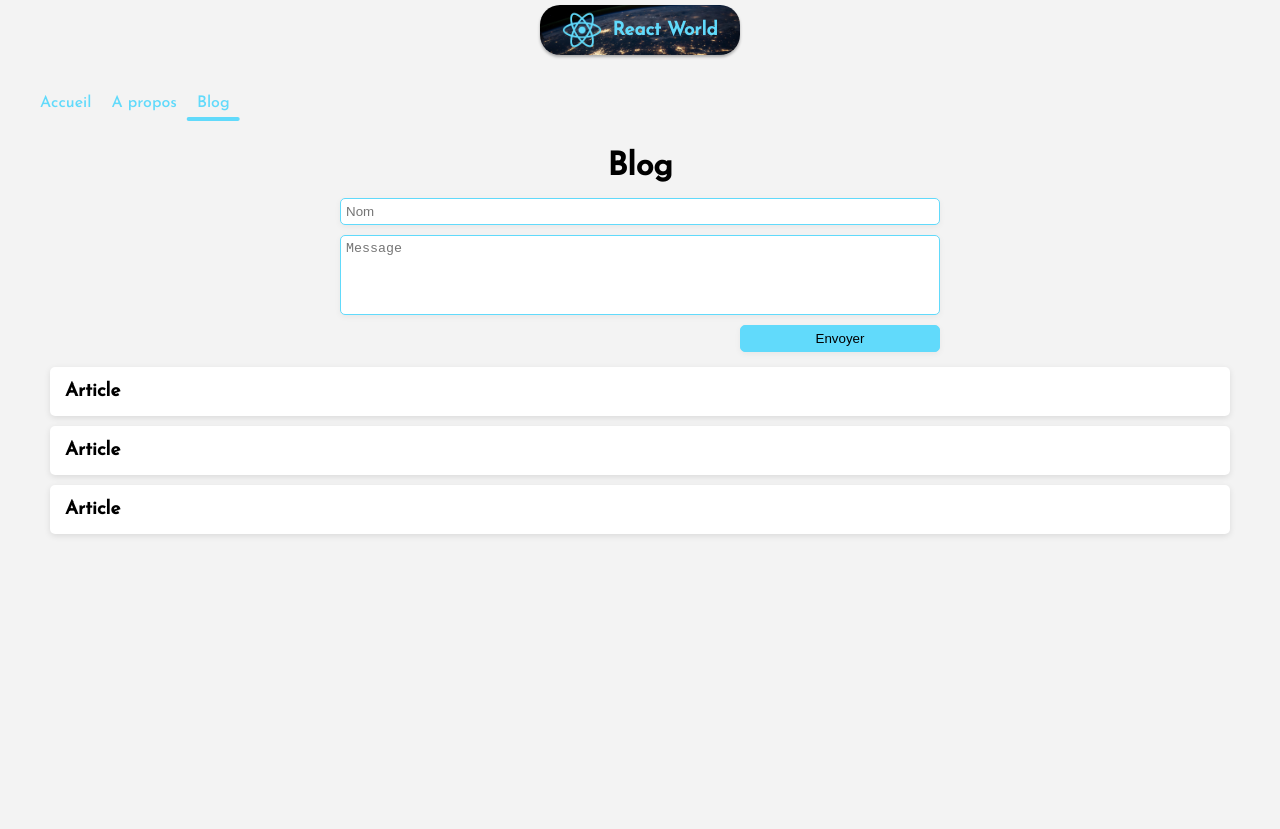
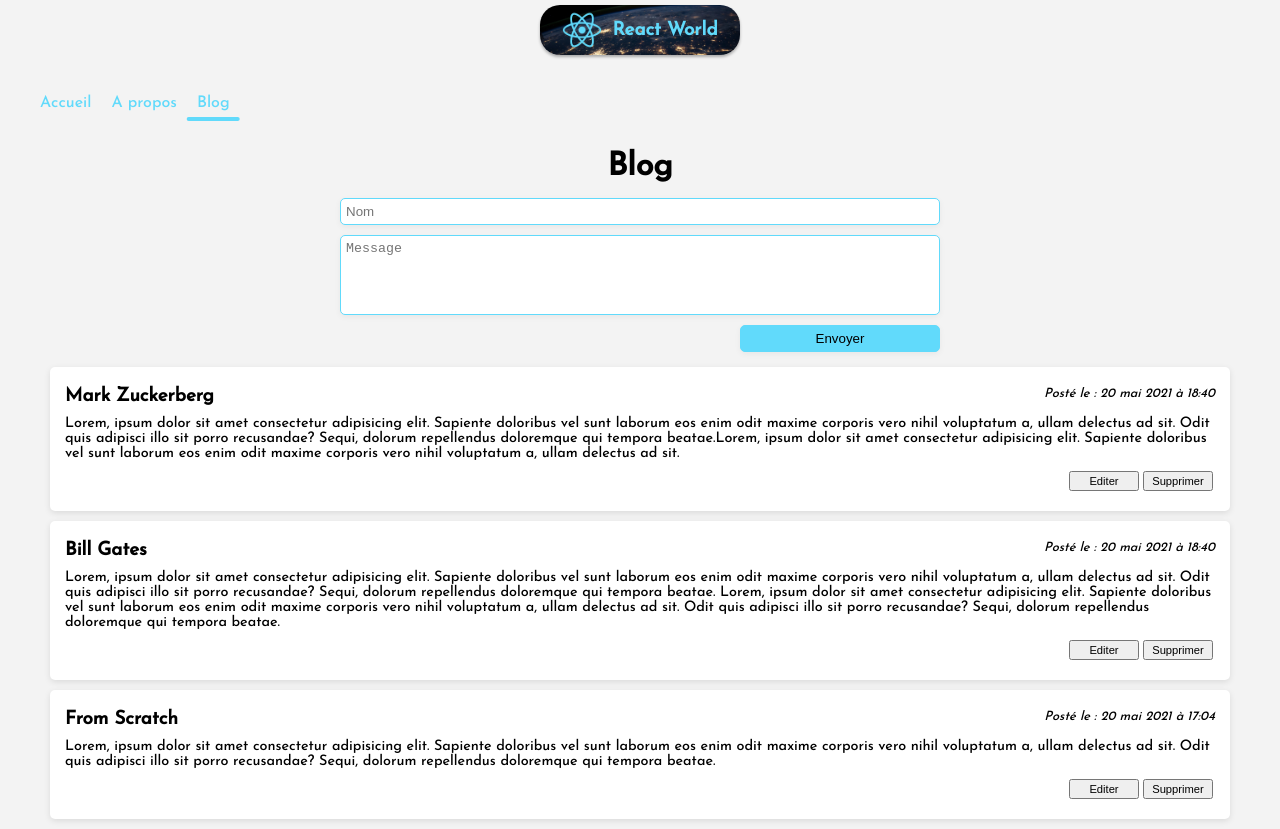
Before and after one commit to Arnaud293/ReactApp_CountriesAPI, a React (Create React App) app: page /blog in a window 1280 px wide. Before the commit the page ends 800 px from the top, so only its background shows below. Built offline with nearby package versions, Linux system fonts and the light colour scheme; data requests are answered from the project's data file.

Commit message:
Display most part of articles, parse date, sort article by age

```diff
--- a/src/components/Article.js
+++ b/src/components/Article.js
@@ -1,9 +1,31 @@
 import React from 'react';
 
 const Article = ({article}) => {
+
+    const dateFormater = (date) => {
+        let newDate = new Date(date).toLocaleDateString('fr-FR', {
+            year : 'numeric',
+            month : 'long',
+            day: 'numeric',
+            hour : 'numeric',
+            minute : 'numeric'
+        });
+        return newDate;
+    }
+
     return (
         <div className='article'>
-            <h3>Article</h3>
+            <div className="card-header">
+                <h3>{article.author}</h3>
+                <em>Posté le : {dateFormater(article.date)}</em>
+            </div>
+            <p>
+                {article.content}
+            </p>
+            <div className="btn-container">
+                <button>Editer</button>
+                <button>Supprimer</button>
+            </div>
         </div>
     );
 };
--- a/src/pages/Blog.js
+++ b/src/pages/Blog.js
@@ -46,7 +46,9 @@ const Blog = () => {
                 <input type="submit" value="Envoyer" />
            </form>
            <ul>
-            {blogData.map((article) => (
+            {blogData
+            .sort((a,b) => b.date - a.date)
+            .map((article) => (
                 <Article  key={article.id} article={article}/>
             ))}
            </ul>
```
